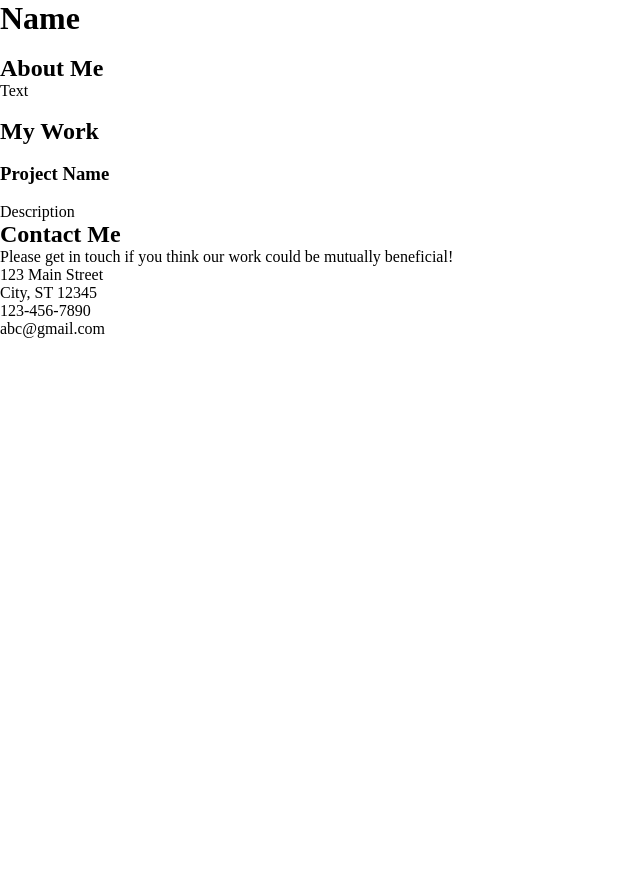
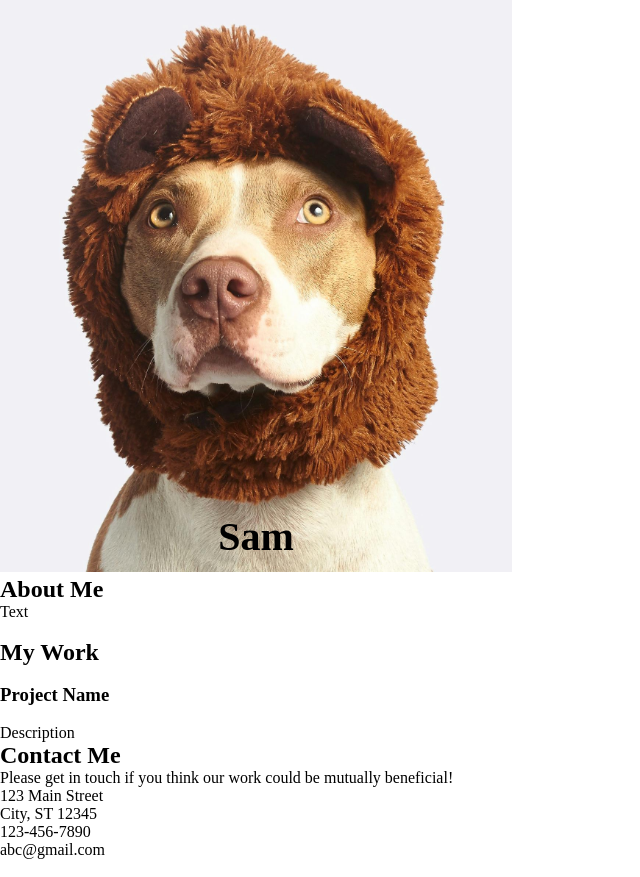
Before and after one commit to songzhang015/project-14-homepage, a plain HTML site: page index.html in a window 1280 px wide. Shown: the whole page, without its empty margins (0-640 px from the left). Before the commit the page ends 800 px from the top, so only its background shows below. Drawn offline with Linux system fonts and the light colour scheme.

Commit message:
Add portrait

```diff
--- a/index.html
+++ b/index.html
@@ -8,9 +8,9 @@
 </head>
 <body>
     <header>
-        <div class="img-container">
-            <h1 class="header-title">Name</h1>
-            <img>
+        <div class="portrait-container">
+            <img src="./imgs/portrait.jpg" alt="Sam - Web Developer">
+            <h1 class="portrait-title">Sam</h1>
         </div>
         <div class="about-container">
             <h2 class="about-title">About Me</h2>
--- a/styles.css
+++ b/styles.css
@@ -7,3 +7,25 @@
     padding: 0;
     box-sizing: border-box;
 }
+
+h1 {
+    font-size: 2.5rem;
+}
+
+.portrait-container {
+    position: relative;
+    max-width: 32rem;
+}
+
+.portrait-container img {
+    max-width: 100%;
+    height: auto;
+}
+
+.portrait-title {
+    position: absolute;
+    bottom: 0;
+    width: 100%;
+    text-align: center;
+    margin-bottom: 1rem;
+}
```
Also changed, not shown: imgs/portrait.jpg (added).
